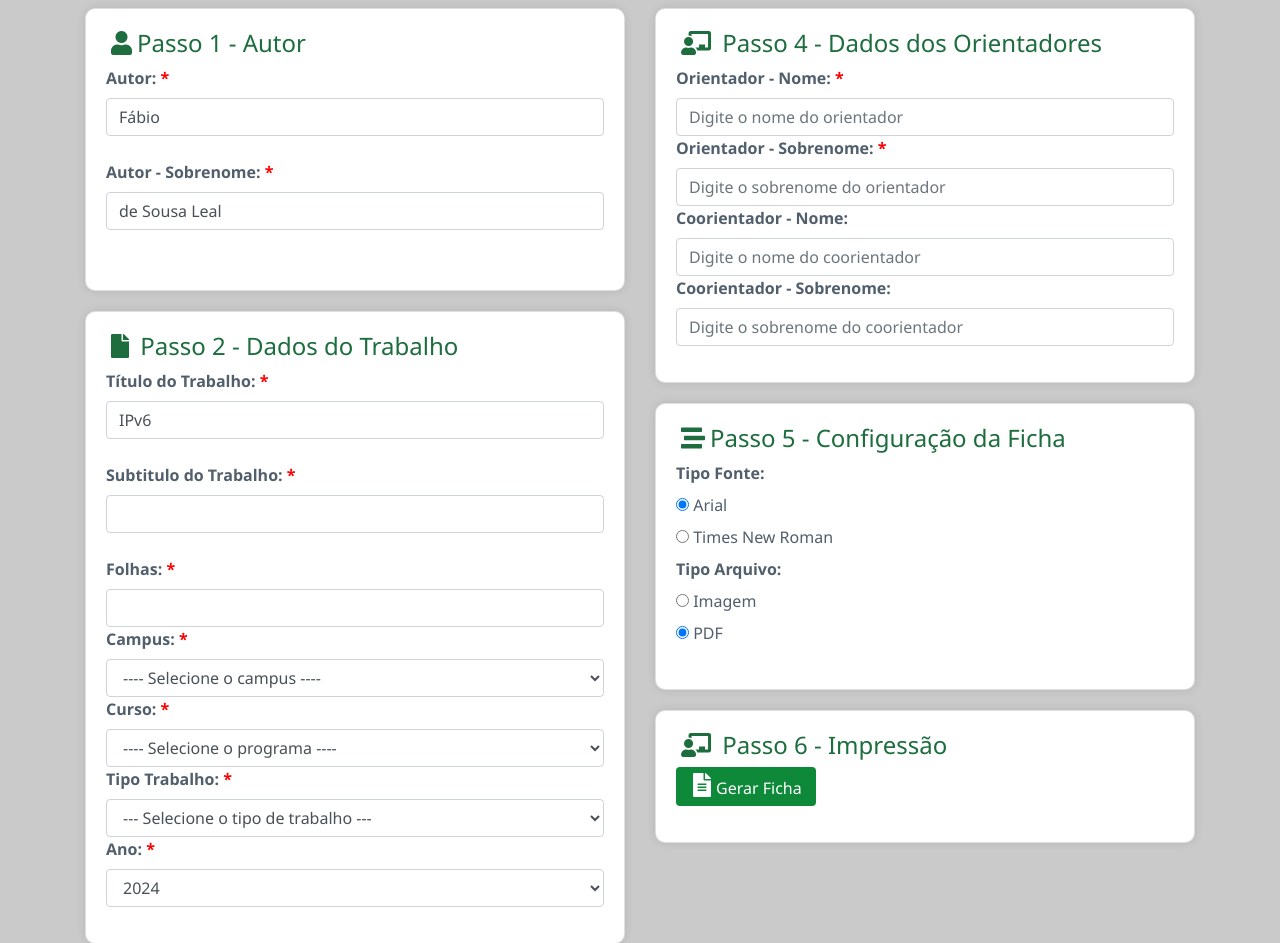
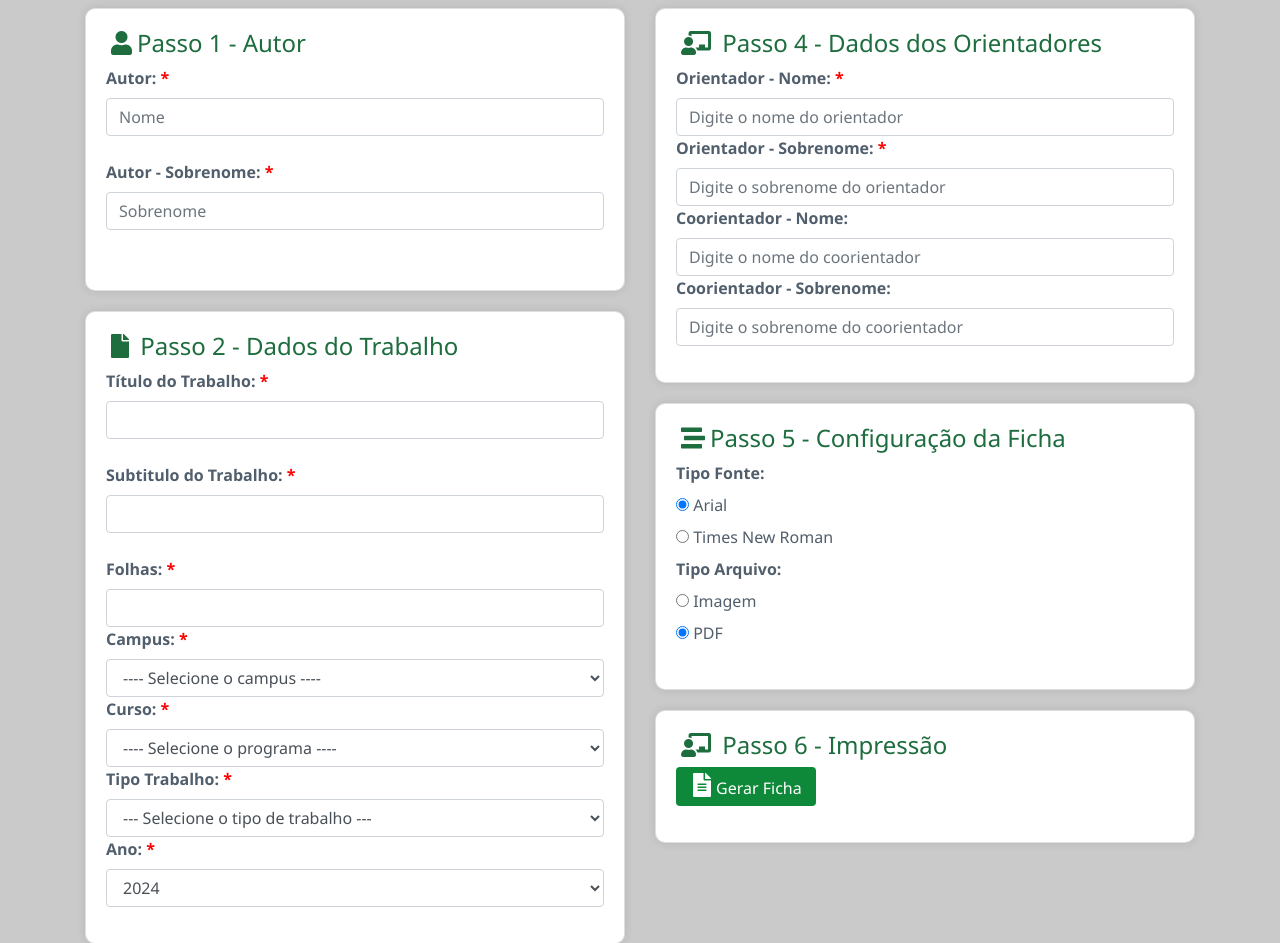
Before and after one commit to fabiodesousaleal/gfc, a Flask app: page / in a window 1280 px wide. Shown: the part 151-1094 px from the top of the page. Run offline with Flask 3, Linux system fonts and the light colour scheme; some libraries are stand-ins or nearby versions.

```diff
--- a/app.py
+++ b/app.py
@@ -210,4 +210,4 @@ def gerar_ficha():
         return send_file(img_io, mimetype='image/png')
 
 if __name__ == "__main__":
-    app.run(debug=True)
+    app.run(debug=True, host='0.0.0.0', port=5000)
--- a/templates/form.html
+++ b/templates/form.html
@@ -25,10 +25,10 @@
                     <h4 class="text-left"><i class="fas fa-user section-icon"></i>Passo 1 - Autor</h4>
                     <div class="form-group">
                         <label for="autor-nome">Autor: <b style="color: red;">*</b></label><br>
-                        <input class="form-control" type="text" id="autor-sobrenome" name="autor-nome" value="Fábio" required maxlength="50"><br>
+                        <input class="form-control" type="text" id="autor-sobrenome" name="autor-nome" value="" placeholder="Nome" required maxlength="50"><br>
 
                         <label for="autor-sobrenome">Autor - Sobrenome: <b style="color: red;">*</b></label><br>
-                        <input class="form-control" type="text" id="autor-sobrenome" name="autor-sobrenome" value="de Sousa Leal" required maxlength="100"><br>
+                        <input class="form-control" type="text" id="autor-sobrenome" name="autor-sobrenome" value="" placeholder="Sobrenome" required maxlength="100"><br>
                     </div>
                     <!-- Adicione mais campos conforme necessário para a seção de Dados Pessoais -->
                 </div>
@@ -37,7 +37,7 @@
                     <h4 class="text-left"><i class="fas fa-file section-icon"></i> Passo 2 - Dados do Trabalho</h4>
                     <div class="form-group">
                         <label for="titulo-trabalho">Título do Trabalho: <b style="color: red;">*</b></label><br>
-                        <input class="form-control" type="text" id="titulo-trabalho" name="titulo-trabalho" value="IPv6" required maxlength="255"><br>
+                        <input class="form-control" type="text" id="titulo-trabalho" name="titulo-trabalho" value="" required maxlength="255"><br>
 
                         <label for="titulo-subtitulo">Subtitulo do Trabalho: <b style="color: red;">*</b></label><br>
                         <input class="form-control" type="text" id="titulo-subtitulo" name="titulo-subtitulo" value="" required maxlength="255"><br>
```
Also changed, not shown: README.md, requirements.txt (renamed from requeriments.txt), 2 other files.
